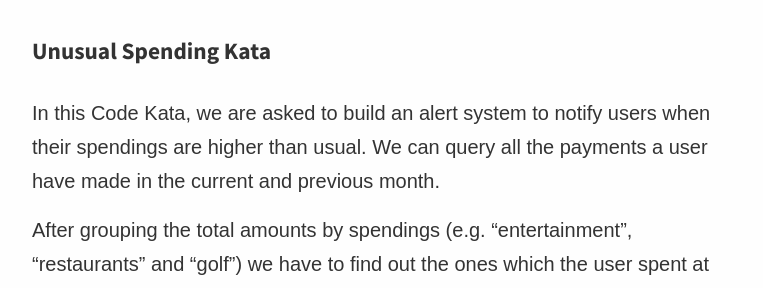
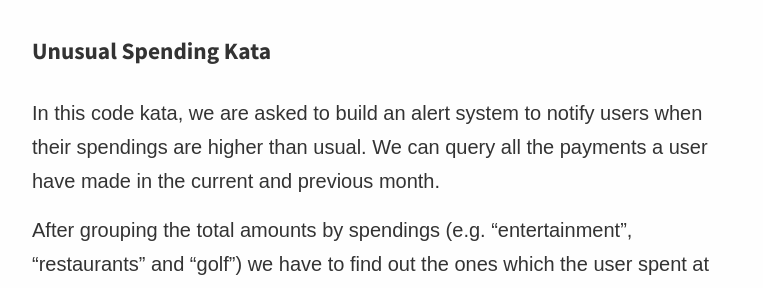
Before and after one commit to joebew42/joebew42.github.io, a Jekyll site: the page built from _posts/2020-11-03-essence-and-learning-in-code.markdown, in a window 1280 px wide and 900 px high, scrolled down 4476 px. Shown: the part 158-446 px from the top of the window, without its empty margins (258-1021 px from the left). Built offline with Jekyll 4.4.1, drawn with Linux system fonts in a browser that asks for light colours; some web fonts are replaced.

Commit message:
Lower case

```diff
--- a/_posts/2020-11-03-essence-and-learning-in-code.markdown
+++ b/_posts/2020-11-03-essence-and-learning-in-code.markdown
@@ -108,7 +108,7 @@ Starting from there, I then continued to follow an incremental approach by suppo
 
 ### Unusual Spending Kata
 
-In this Code Kata, we are asked to build an alert system to notify users when their spendings are higher than usual. We can query all the payments a user have made in the current and previous month.
+In this code kata, we are asked to build an alert system to notify users when their spendings are higher than usual. We can query all the payments a user have made in the current and previous month.
 
 After grouping the total amounts by spendings (e.g. "entertainment", "restaurants" and "golf") we have to find out the ones which the user spent at least 50% more than last month, and compose an e-mail to the user with the list of the unusual spendings.
 
```
